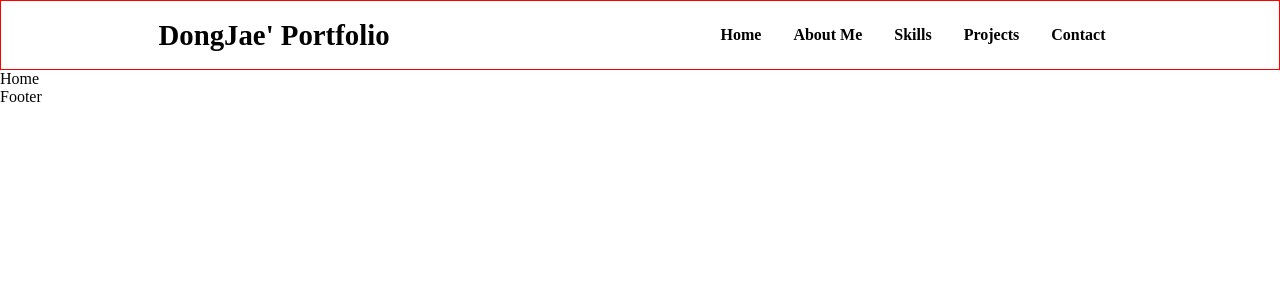
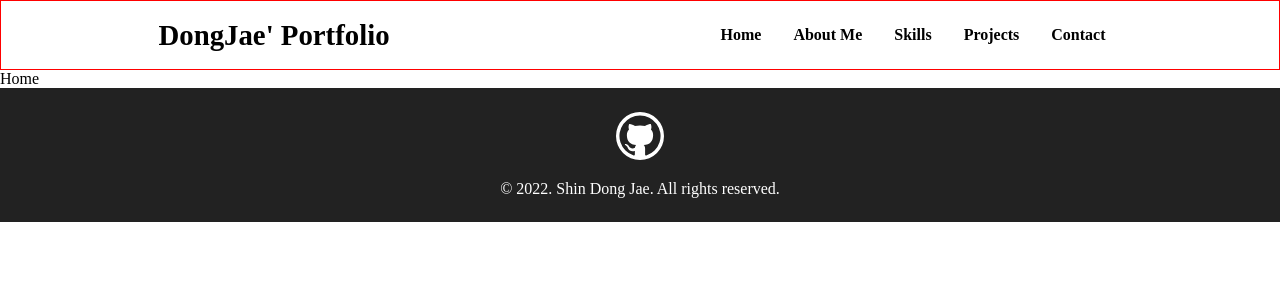
Before and after one commit to lIIIlIIIlIIIl/Portfolio, a Next.js app: page / in a window 1280 px wide. Shown: the top 300 px of the page. Built offline with nearby package versions, Linux system fonts and the light colour scheme.

Commit message:
feat:footer

```diff
--- a/package.json
+++ b/package.json
@@ -12,6 +12,7 @@
     "next": "13.0.0",
     "react": "18.2.0",
     "react-dom": "18.2.0",
+    "react-icons": "^4.6.0",
     "styled-components": "^5.3.6",
     "styled-normalize": "^8.0.7"
   },
--- a/src/components/Footer.tsx
+++ b/src/components/Footer.tsx
@@ -1,8 +1,33 @@
+import styled from "styled-components";
+import { BsGithub } from "react-icons/bs";
+import { VscGithub } from "react-icons/vsc";
+
+import { flexCenter } from "../../styles/css-style";
+
+const FooterContainer = styled.footer`
+  background-color: #222222;
+  width: 100%;
+  display: flex;
+  flex-direction: column;
+  align-items: center;
+  padding: 1.5rem 0;
+  > a {
+    display: block;
+    margin-bottom: 1rem;
+  }
+  > div {
+    color: white;
+  }
+`;
+
 const Footer = () => {
   return (
-    <>
-      <div>Footer</div>
-    </>
+    <FooterContainer>
+      <a href="https://github.com/lIIIlIIIlIIIl" target="_blank">
+        <VscGithub size="3rem" color="white" />
+      </a>
+      <div>© 2022. Shin Dong Jae. All rights reserved.</div>
+    </FooterContainer>
   );
 };
 
```
Also changed, not shown: 1 other file (tests, documents, lock files or other folders).
